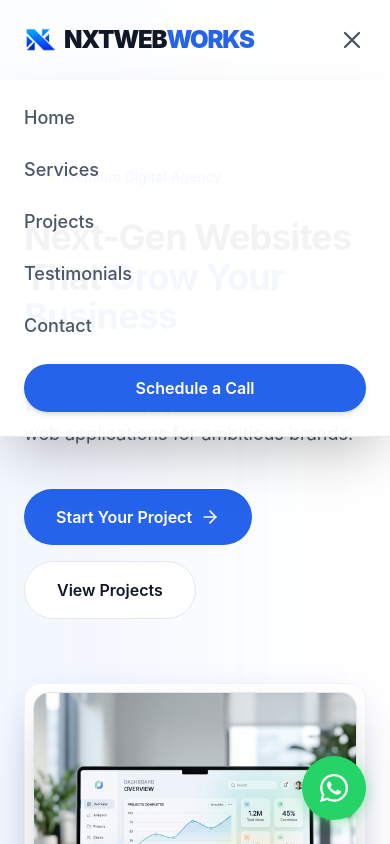
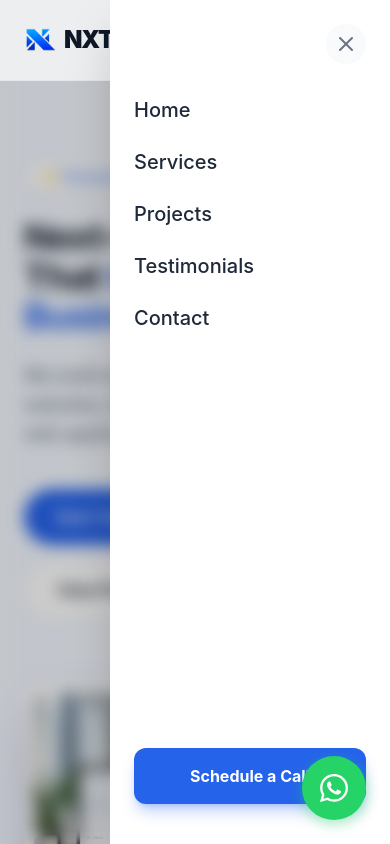
Before and after one commit to bhanudova02/NxtWebWorks, a React (Vite) app: page / in a window 390 px wide. Both pictures are taken after a click on the button 352 px from the left and 40 px from the top of the page. Shown: the top 844 px of the page. Built offline with nearby package versions, Linux system fonts and the light colour scheme.

Commit message:
fix: update Calendly URL and migrate mobile menu to a slide-in drawer component

```diff
--- a/src/components/Navbar.jsx
+++ b/src/components/Navbar.jsx
@@ -36,25 +36,43 @@ const Navbar = () => {
           </div>
 
           {/* Mobile Menu Toggle */}
-          <button className="md:hidden text-gray-600" onClick={() => setMobileMenuOpen(!mobileMenuOpen)}>
-            {mobileMenuOpen ? <X size={28} /> : <Menu size={28} />}
+          <button className="md:hidden text-gray-600" onClick={() => setMobileMenuOpen(true)}>
+            <Menu size={28} />
           </button>
         </div>
 
-        {/* Mobile Menu */}
-        {mobileMenuOpen && (
-          <div className="md:hidden absolute top-full left-0 right-0 bg-white/95 backdrop-blur-xl border-b border-gray-200 p-6 flex flex-col gap-6 shadow-2xl">
+      </nav>
+
+      {/* Mobile Menu Backdrop */}
+      {mobileMenuOpen && (
+        <div
+          className="md:hidden fixed inset-0 bg-black/20 backdrop-blur-sm z-40 transition-opacity"
+          onClick={() => setMobileMenuOpen(false)}
+        />
+      )}
+
+      {/* Mobile Menu Drawer */}
+      <div className={`md:hidden fixed top-0 right-0 h-full w-[280px] bg-white z-50 shadow-2xl transform transition-transform duration-300 ease-in-out ${mobileMenuOpen ? 'translate-x-0' : 'translate-x-full'}`}>
+        <div className="p-6 flex flex-col h-full">
+          <div className="flex justify-end mb-8">
+            <button className="text-gray-500 hover:text-gray-900 bg-gray-50 p-2 rounded-full" onClick={() => setMobileMenuOpen(false)}>
+              <X size={24} />
+            </button>
+          </div>
+          <div className="flex flex-col gap-6">
             {['Home', 'Services', 'Projects', 'Testimonials', 'Contact'].map((item) => (
-              <a key={item} href={`#${item.toLowerCase()}`} onClick={() => setMobileMenuOpen(false)} className="text-lg font-medium text-gray-600">
+              <a key={item} href={`#${item.toLowerCase()}`} onClick={() => setMobileMenuOpen(false)} className="text-xl font-medium text-gray-800 hover:text-brand-blue transition-colors">
                 {item}
               </a>
             ))}
-            <a href="#schedule" onClick={() => setMobileMenuOpen(false)} className="px-6 py-3 text-center bg-brand-blue text-white font-semibold rounded-full shadow-md">
+          </div>
+          <div className="mt-auto mb-4">
+            <a href="#schedule" onClick={() => setMobileMenuOpen(false)} className="block w-full py-4 text-center bg-brand-blue text-white font-bold rounded-xl shadow-lg shadow-brand-blue/30 hover:bg-gray-800 transition-all">
               Schedule a Call
             </a>
           </div>
-        )}
-      </nav>
+        </div>
+      </div>
     </>
   );
 };
--- a/src/components/ScheduleCall.jsx
+++ b/src/components/ScheduleCall.jsx
@@ -16,7 +16,7 @@ const ScheduleCall = () => {
 
         <div className="glass-card bg-white border border-gray-200 rounded-3xl overflow-hidden shadow-xl" style={{ height: '700px' }}>
           <InlineWidget
-            url="https://calendly.com/team-nxtwebworks/30min"
+            url="https://calendly.com/teamnxtwebworks/30min"
             styles={{ height: '100%', width: '100%' }}
             pageSettings={{
               backgroundColor: 'ffffff',
```
